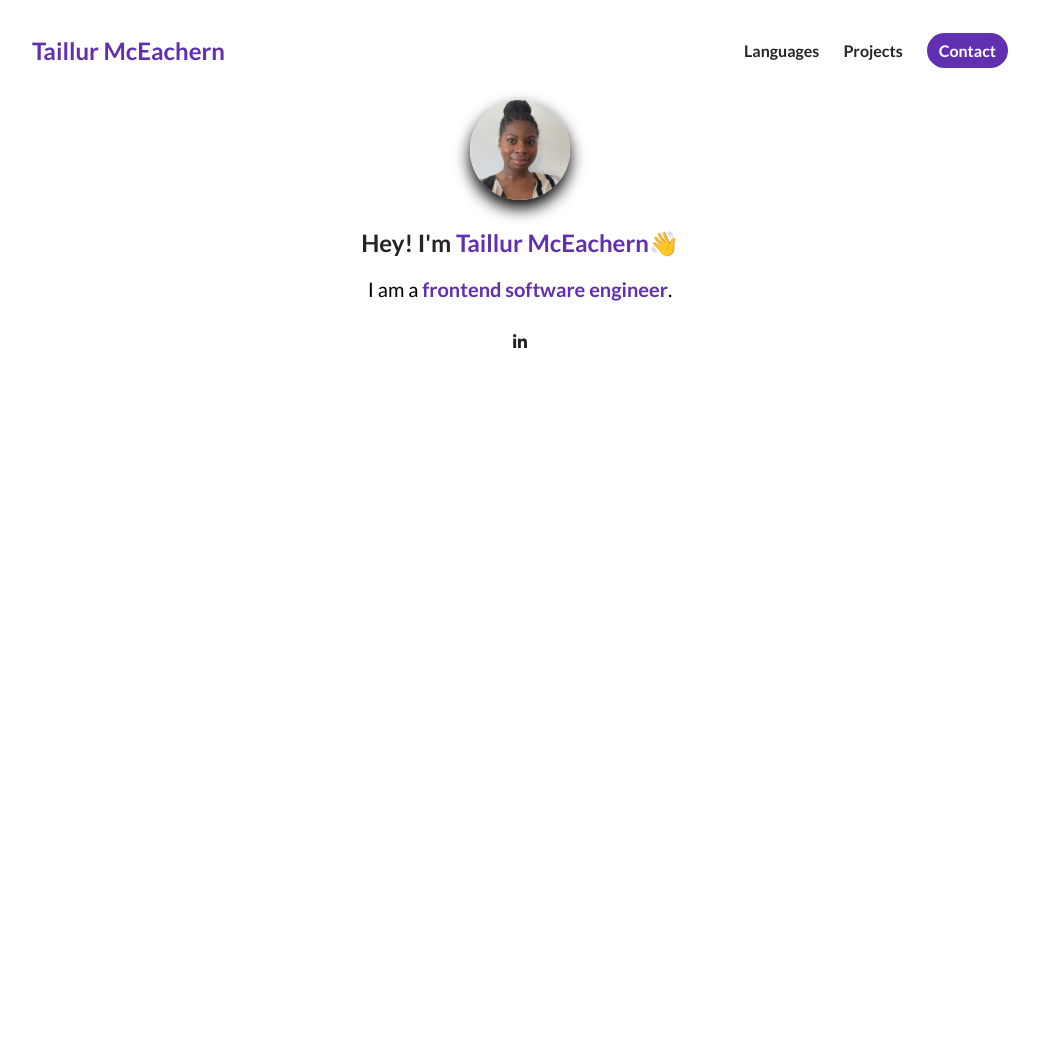
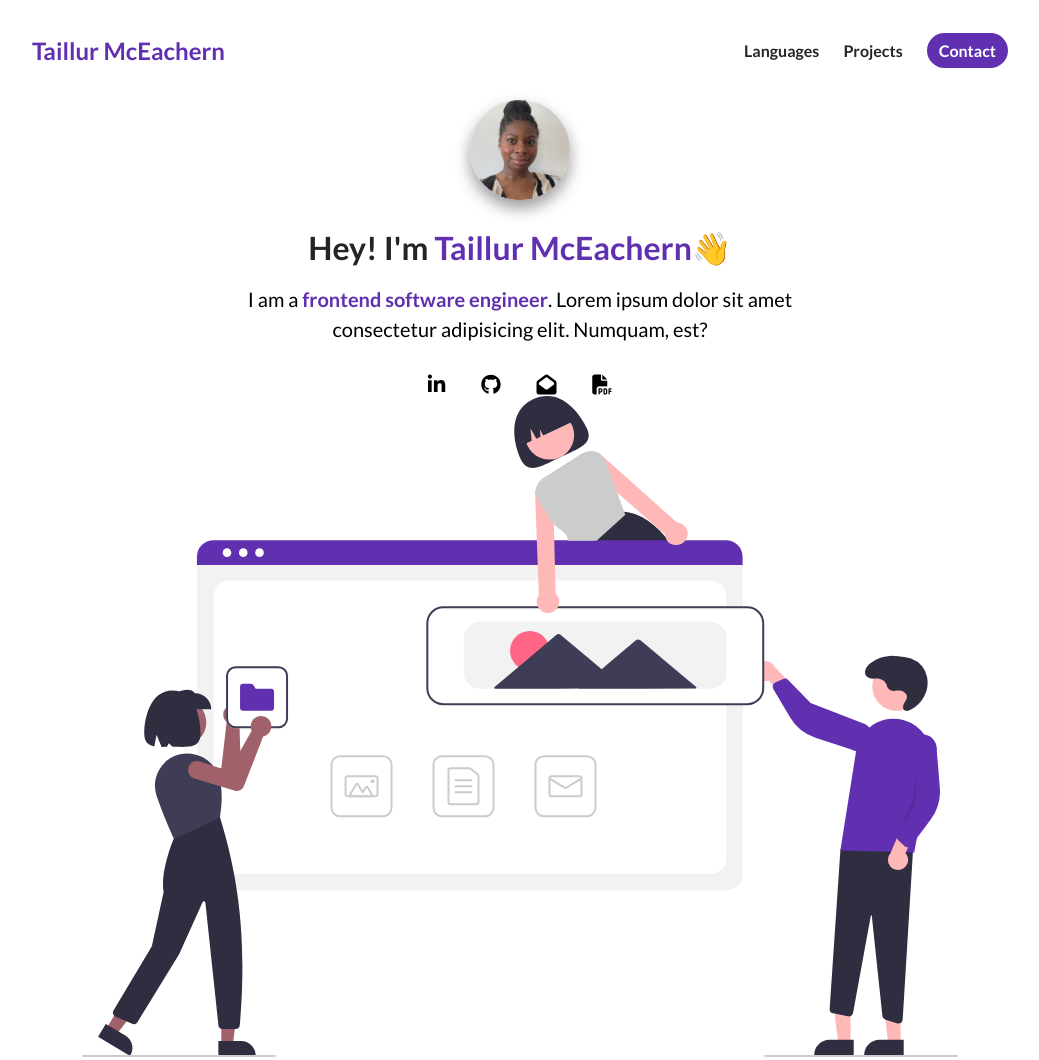
Before and after one commit to Tails-Kalea/https---github.com-Tails-Kalea-E-portfolio, a plain HTML site: page index.html in a window 1280 px wide. Shown: the whole page, without its empty margins (120-1159 px from the left). Before the commit the page ends 800 px from the top, so only its background shows below. Drawn offline with Linux system fonts and the light colour scheme.

Commit message:
comitting for collaboration

```diff
--- a/index.html
+++ b/index.html
@@ -5,12 +5,11 @@
     <meta name="viewport" content="width=device-width, initial-scale=1.0">
     <title>Document</title>
     <link rel="stylesheet" href="./style.css">
-    <script src="https://kit.fontawesome.com/fb840de5a5.js" crossorigin="anonymous"></script>
+<script src="https://kit.fontawesome.com/fb840de5a5.js" crossorigin="anonymous"></script>
 
 </head>
 <body>
-    <section id="aboutme">
-
+ <section id="aboutme"></section>
 <nav>
     <div class="personal__logo">Taillur McEachern</div>
     <ul class="nav__link--list">
@@ -36,20 +35,39 @@
         </li>
 
     </ul>
+
+
 </nav>
 <div class="flex flex-1">
     <div class="about-me__info row">
     <div class="about-me__info--container">
         <figure class="about-me__picture--mask">
-            <img src="./Assets/me.jpg" class="about-me__img" alt="picture of me">
+            <img src="./Assets/me.jpg" class="about-me__picture" alt="picture of me">
         </figure>
         <h1 class="about-me__info--title">
             Hey! I'm <span class="text--purple">Taillur McEachern</span>👋
         </h1>
         <p class="about-me__info--para">
-            I am a <strong class="text--purple"> frontend software engineer</strong>.
+            I am a <strong class="text--purple"> frontend software engineer</strong>. Lorem ipsum dolor sit amet consectetur adipisicing elit. Numquam, est?
         </p>
-        <span><i class="fa-brands fa-linkedin-in"></i></span>
+        <div class="about-me__links">
+        <a href="" class="about-me__link">
+            <i class="fa-brands fa-linkedin-in"></i>
+        </a>
+         <a href="" class="about-me__link">
+            <i class="fa-brands fa-github"></i>
+        </a>
+        <a href="" class="about-me__link">
+            <i class="fa-solid fa-envelope-open"></i>
+        </a>
+        <a href="" class="about-me__link">
+            <i class="fa-solid fa-file-pdf"></i>
+        </a>
+    </div>
+
+    <figure class="about-me__img--container">
+        <img src="./Assets/undraw_websites.svg" class=".about-me__img" alt="">
+    </figure>
     </div>
     </div>
 </div>
--- a/style.css
+++ b/style.css
@@ -1,39 +1,47 @@
-@import url('https://fonts.googleapis.com/css2?family=Lato:ital,wght@0,100;0,300;0,400;0,700;0,900;1,100;1,300;1,400;1,700;1,900&display=swap');
-*{
+@import url("https://fonts.googleapis.com/css2?family=Lato:ital,wght@0,100;0,300;0,400;0,700;0,900;1,100;1,300;1,400;1,700;1,900&display=swap");
+* {
   font-family: "Lato", sans-serif;
   padding: 0;
   margin: 0;
   box-sizing: border-box;
 }
-h1,h2,h3,h4,h5,h6, span{
+h1,
+h2,
+h3,
+h4,
+h5,
+h6,
+span {
   color: #242424;
   text-align: center;
   line-height: 1.25;
 }
-p{
+p {
   line-height: 1.5;
   font-size: 16px;
 }
-li{
+li {
   list-style-type: none;
 }
-.flex{
+
+.flex {
   display: flex;
 }
-.flex-1{
+
+.flex-1 {
   flex: 1;
 }
 
-.row{
+.row {
   width: 100%;
   max-width: 800px;
   margin: 0 auto;
 }
-.text--purple{
+.text--purple {
   color: #6030b1;
 }
 /* Navigation Bar */
-nav{
+nav {
   height: 100px;
   width: 100%;
   max-width: 1000px;
@@ -42,7 +50,7 @@ nav{
   justify-content: space-between;
   align-items: center;
 }
-.nav__link--list{
+.nav__link--list {
   display: flex;
 }
 .nav__link--anchor {
@@ -51,62 +59,79 @@ nav{
   text-decoration: none;
   font-weight: 700;
 }
-.nav__link--anchor-primary{
+.nav__link--anchor-primary {
   background-color: #6030b1;
   padding: 8px 12px;
   border-radius: 50px;
   color: white;
   transition: ease-in;
 }
-.nav__link--anchor-primary:hover{
+.nav__link--anchor-primary:hover {
   background-color: #5d3eff;
 }
-.personal__logo{
+.personal__logo {
   font-size: 24px;
   color: #6030b1;
   margin: 0 12px;
   font-weight: bold;
 }
 /* About Me */
-#about-me{
+#about-me {
   min-height: 100vh;
   display: flex;
   flex-direction: column;
+}
 
+.about-me__info{
+display: flex;
+flex-direction: column;
 }
-.about-me__info--container{
+
+.about-me__info--container {
   display: flex;
   flex-direction: column;
   align-items: center;
   max-width: 600px;
   margin: 0 auto;
-    text-align:center;
+  text-align: center;
 }
-.fa-brands fa-linkedin-in{
-    transform: scale(1.5);
-}
-
 
 .about-me__picture--mask {
   width: 100px;
   height: 100px;
   border-radius: 50%;
   overflow: hidden;
-    box-shadow: 0 8px 16px rgba(0,0,0,1);
+  box-shadow: 0 8px 16px rgba(0, 0, 0, 0.4);
   margin-bottom: 28px;
-
 }
-.about-me__img{
+.about-me__picture {
   width: 100%;
   /*Improving my img */
   transform: scale(1.5);
   padding-top: 8px;
 }
-.about-me__info--para{
+.about-me__info--para {
   font-size: 20px;
   line-height: 1.5;
   margin-bottom: 28px;
 }
-.about-me__info--title{
+.about-me__link {
+  font-size: 20px;
+  color: black;
+  text-decoration: none;
+  padding: 0 16px;
+}
+.about-me__info--title {
   margin-bottom: 16px;
+
 }
+/* highlighting the line of code that doesn't seem to be responding
+ .about-me__img--container{
+flex: 1;
+display: flex;
+align-items: center;
+
+}
+.about-me__img{
+    width: 100%;
+}
```
Lines whose indentation alone changed are shown as unchanged.
